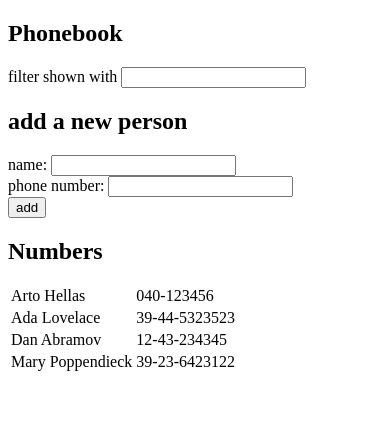
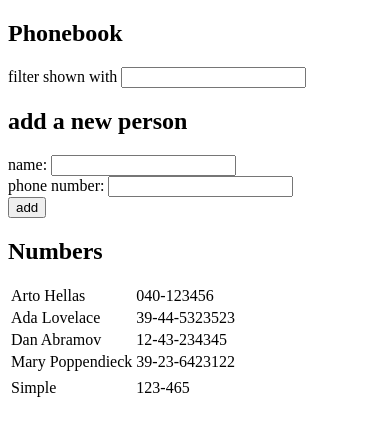
Before and after one commit to beltjo/fullstackopen, a React (Vite) app in the folder Part 2/phonebook/: page / in a window 390 px wide. Shown: the top 436 px of the page. Built offline with nearby package versions, Linux system fonts and the light colour scheme; data requests are answered from the project's data file.

Commit message:
Completed 2.12, phonebook now saves to the database.

```diff
--- a/Part 2/phonebook/db.json
+++ b/Part 2/phonebook/db.json
@@ -1,5 +1,5 @@
 {
-  "persons":[
+  "persons": [
     {
       "name": "Arto Hellas",
       "number": "040-123456",
@@ -19,6 +19,15 @@
       "name": "Mary Poppendieck",
       "number": "39-23-6423122",
       "id": "4"
+    },
+    {
+      "id": "e366"
+    },
+    {
+      "id": 6,
+      "name": "Simple",
+      "number": "123-465"
     }
-  ]
+  ],
+  "$schema": "./node_modules/json-server/schema.json"
 }
--- a/Part 2/phonebook/src/App.jsx
+++ b/Part 2/phonebook/src/App.jsx
@@ -79,9 +79,18 @@ const App = () => {
       window.alert(`${newName} is already added to the phonebook.`)
     }
     else {
-      setPersons(persons.concat({ name: newName, number: newPhoneNumber, id:persons.length + 1}))
-      setNewName("")
-      setNewPhoneNumber("")
+
+      axios
+        .post("http://localhost:3001/persons", { name: newName, number: newPhoneNumber, id:persons.length + 1})
+        .then(response => {
+          console.log(response)
+          setPersons(persons.concat(response.data))
+          setNewName("")
+          setNewPhoneNumber("")
+        })
+
+
+
     }
   }
   let phonebook
```
